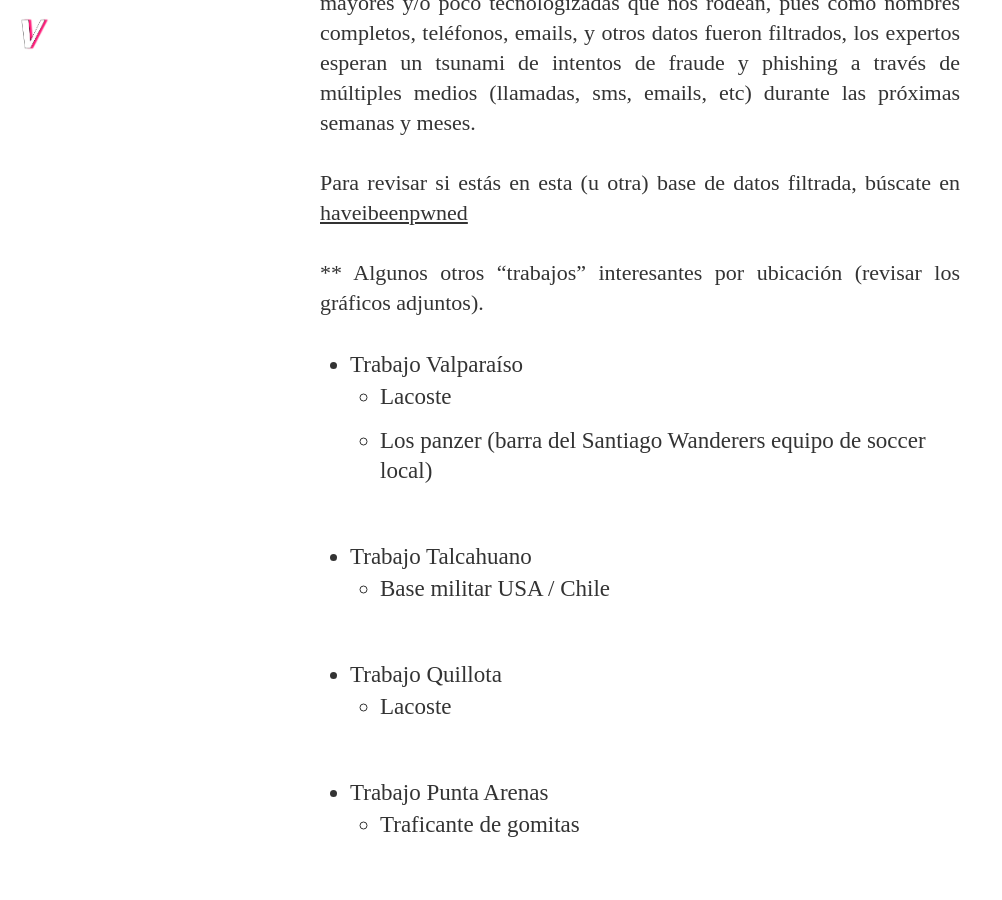
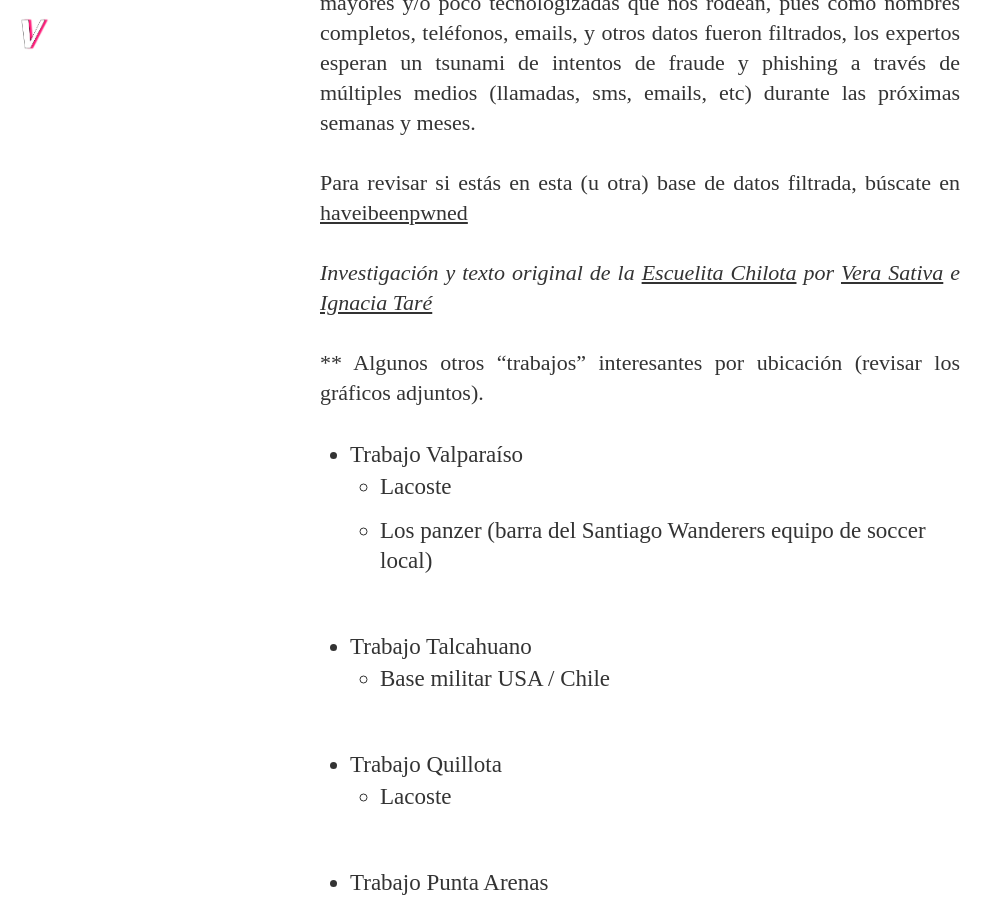
Before and after one commit to verasativa/verasativa.github.io, a Jekyll site: the page built from _posts/2021-04-07-filtracion-facebook.md, in a window 1280 px wide and 900 px high, scrolled down 5711 px. Shown: the whole window, without its empty margins (0-1002 px from the left). Built offline with Jekyll 4.4.1, drawn with Linux system fonts in a browser that asks for light colours; nearby versions of some CDN libraries; some web fonts are replaced.

Commit message:
fix: facebook credits

```diff
--- a/_posts/2021-04-07-filtracion-facebook.md
+++ b/_posts/2021-04-07-filtracion-facebook.md
@@ -46,6 +46,7 @@
 
 Para revisar si estás en esta (u otra) base de datos  filtrada, búscate en [haveibeenpwned](https://haveibeenpwned.com/)
 
+_Investigación y texto original de la [Escuelita Chilota](https://www.linkedin.com/company/escuela-casera/) por [Vera Sativa](/about) e [Ignacia Taré](https://www.linkedin.com/in/lamujernueva/)_
 
 **
 Algunos otros “trabajos” interesantes por ubicación (revisar los gráficos adjuntos).
```
